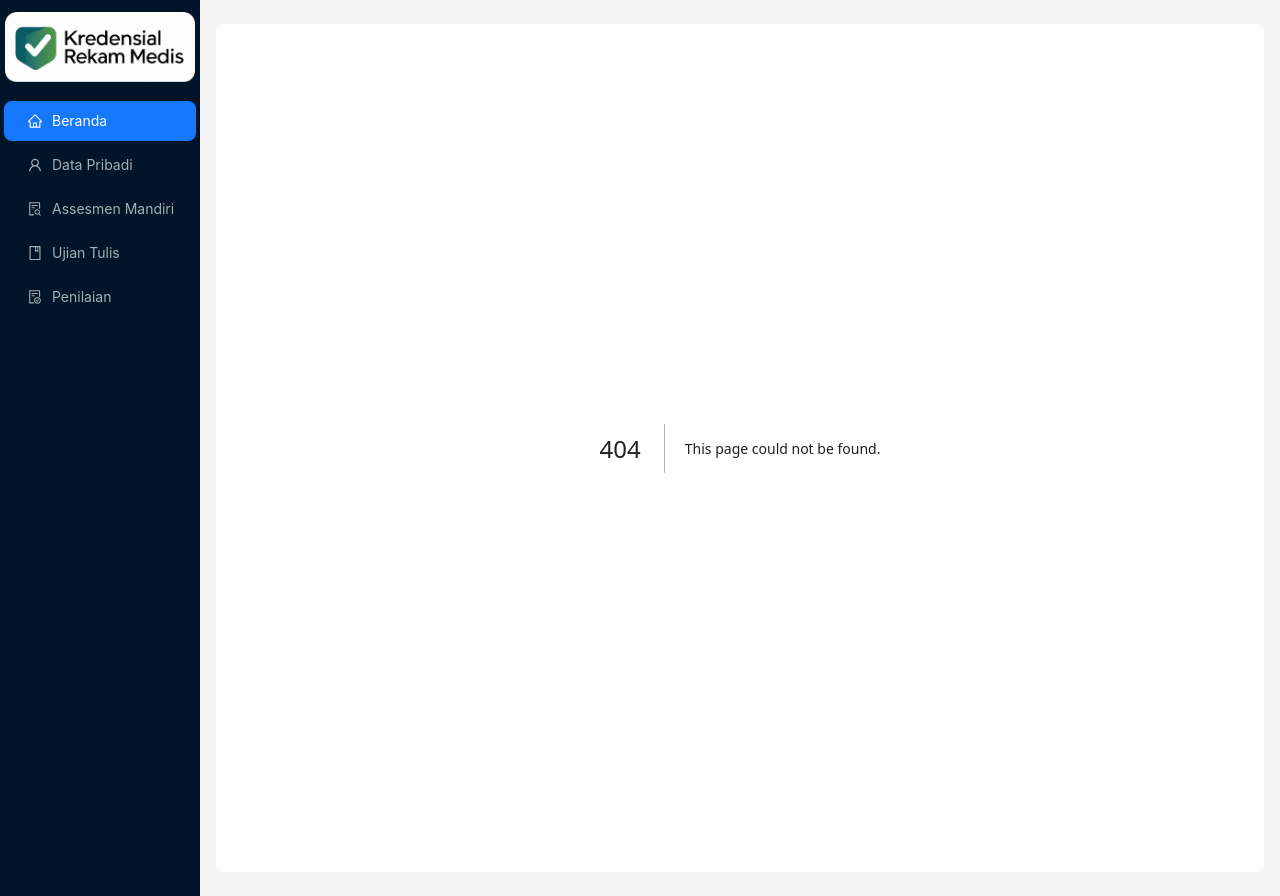
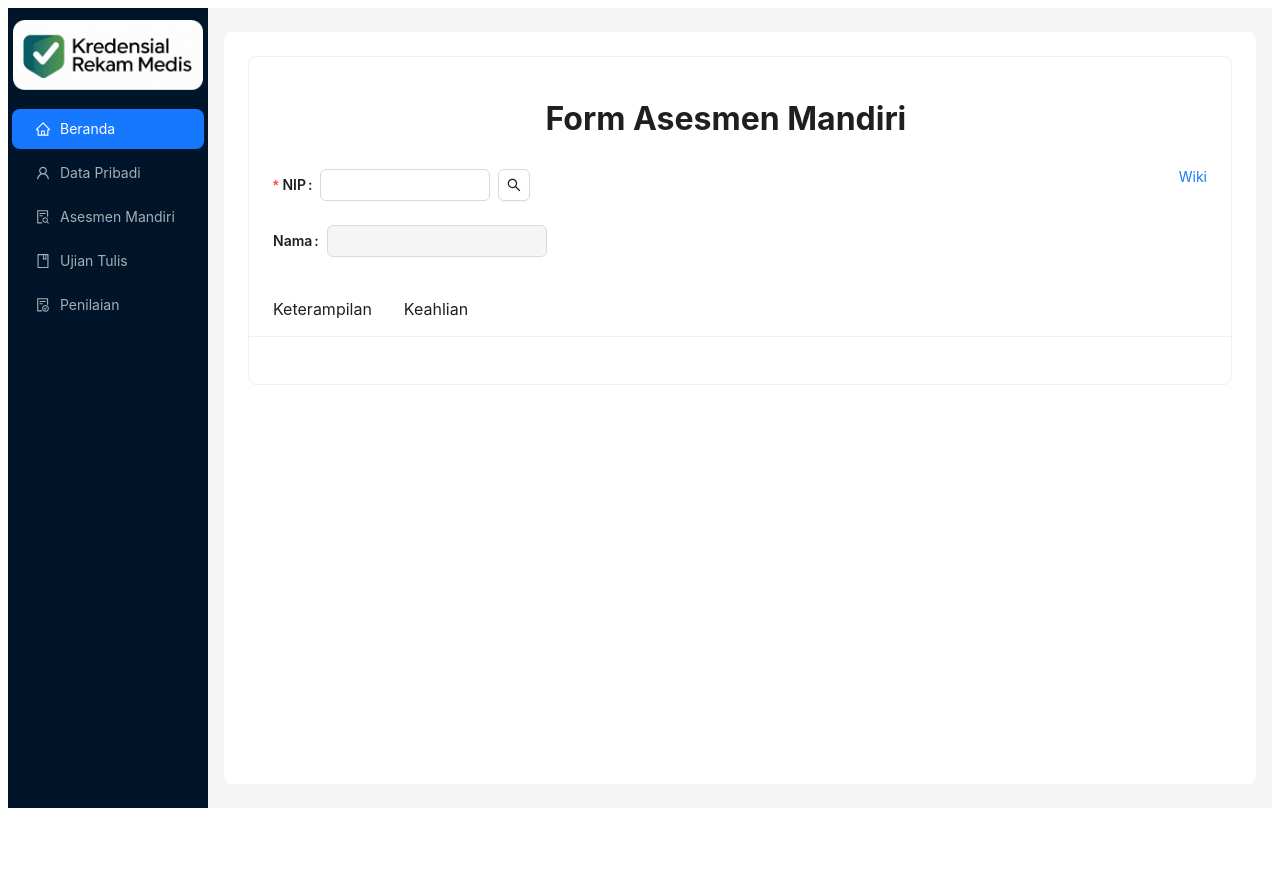
Before and after one commit to rezzabang/input-kredensial, a Next.js app: page /asesmen-mandiri in a window 1280 px wide. Before the commit this address had no page. After the commit the page ends 816 px from the top, so only its background shows below. Built offline with nearby package versions, Linux system fonts and the light colour scheme; what @ant-design/nextjs-registry would draw is missing.

Commit message:
Add asesmen mandiri page, add table to choose competency, fetch name data

```diff
--- /dev/null
+++ b/src/app/asesmen-mandiri/page.tsx
@@ -0,0 +1,86 @@
+'use client';
+import React, { useState } from 'react';
+import { Card, Input, Form } from 'antd';
+import TabelKeterampilan from '../component/TabelKeterampilan';
+import TabelKeahlian from '../component/TabelKeahlian';
+import CariDataNama from '../component/CariDataNama';
+
+const tabList = [
+  {
+    key: 'Keterampilan',
+    tab: 'Keterampilan',
+  },
+  {
+    key: 'Keahlian',
+    tab: 'Keahlian',
+  },
+];
+
+const contentList: Record<string, React.ReactNode> = {
+  Keterampilan: <TabelKeterampilan />,
+  Keahlian: <TabelKeahlian />,
+};
+
+const SelfAssesment: React.FC = () => {
+  const [form] = Form.useForm();
+  const [activeTabKey1, setActiveTabKey1] = useState<string>('tab1');
+
+  const onTab1Change = (key: string) => {
+    setActiveTabKey1(key);
+  };
+
+  return (
+    <>
+      <Card
+        style={{ width: '100%' }}
+        title={
+          <div>
+            <h1 style={{ marginBottom: 24, textAlign: 'center' }}>Form Asesmen Mandiri</h1>
+            <div style={{ fontSize: 14 }}>
+              <Form
+                form={form}
+              >
+                <Form.Item
+                  label="NIP"
+                  name="nip"
+                  rules={[
+                    { required: true, message: 'NIP mohon untuk diisi!' },
+                    { pattern: /^\S+$/, message: 'NIP tidak boleh mengandung spasi!' },
+                  ]}
+                >
+                  <div style={{ display: 'flex', alignItems: 'center', gap: '8px' }}>
+                    <Input
+                      size="middle"
+                      style={{ width: 170, borderRadius: 6 }} // ✅ Limit width here
+                      onPressEnter={(e) => e.preventDefault()}
+                    />
+                    <CariDataNama form={form} />
+                  </div>
+                </Form.Item>
+
+                <Form.Item
+                  label="Nama"
+                  name="nama"
+                >
+                  <Input
+                    size="middle"
+                    disabled
+                    style={{ width: 220, borderRadius: 6 }} // ✅ Limit width here too
+                  />
+                </Form.Item>
+              </Form>
+            </div>
+          </div>
+        }
+        extra={<a href="#">Wiki</a>}
+        tabList={tabList}
+        activeTabKey={activeTabKey1}
+        onTabChange={onTab1Change}
+      >
+        {contentList[activeTabKey1]}
+      </Card>
+    </>
+  );
+};
+
+export default SelfAssesment;
--- /dev/null
+++ b/src/app/component/CariDataNama.tsx
@@ -0,0 +1,48 @@
+'use client';
+
+import { Button, message } from 'antd';
+import { SearchOutlined } from '@ant-design/icons';
+import { useState } from 'react';
+
+export default function CariDataNama({ form }: { form: any }) {
+  const [loading, setLoading] = useState(false);
+
+  const handleSearch = async () => {
+    const nip = form.getFieldValue('nip');
+    if (!nip) {
+      message.warning('Masukkan NIP terlebih dahulu.');
+      return;
+    }
+
+    setLoading(true);
+
+    try {
+      const res = await fetch(`/api/data/${nip}`);
+      const result = await res.json();
+
+      if (result.success) {
+        const { nip, nama } = result.data;
+
+        form.setFieldsValue({ nip, nama }); // ✅ Fill NIP and Nama into form
+        message.success('Data ditemukan!');
+      } else {
+        form.resetFields(['nama']); // Clear nama
+        message.warning(result.message || 'Data tidak ditemukan!');
+      }
+    } catch (err) {
+      console.error(err);
+      message.error('Terjadi kesalahan saat mengambil data!');
+    } finally {
+      setLoading(false);
+    }
+  };
+
+  return (
+    <Button
+      type="default"
+      icon={<SearchOutlined />}
+      onClick={handleSearch}
+      loading={loading}
+    />
+  );
+}
--- a/src/app/component/DataPribadi.tsx
+++ b/src/app/component/DataPribadi.tsx
@@ -1,6 +1,6 @@
 'use client';
 import React, { useEffect, useState } from 'react';
-import { Form, Input, DatePicker, Select, Card } from 'antd';
+import { Form, Input, DatePicker, Select } from 'antd';
 import CariDataAll from './CariDataAll';
 
 
--- /dev/null
+++ b/src/app/component/TabelKeahlian.tsx
@@ -0,0 +1,88 @@
+'use client';
+
+import React, { useState } from 'react';
+import { Table, Select, Button } from 'antd';
+import type { TableProps } from 'antd';
+
+interface DataTypes {
+  key: string;
+  kuk: string;
+  desc: string;
+  asesmen?: string;
+}
+
+const App: React.FC = () => {
+  const [innerData, setInnerData] = useState<DataTypes[]>([
+    { key: '1', kuk: 'Q123456', desc: 'Mampu mengelola arsip' },
+    { key: '2', kuk: 'Q234567', desc: 'Menguasai prosedur pengkodean' },
+    { key: '3', kuk: 'Q123456', desc: 'Mampu mengelola arsip' },
+    { key: '4', kuk: 'Q234567', desc: 'Menguasai prosedur pengkodean' },
+    { key: '5', kuk: 'Q123456', desc: 'Mampu mengelola arsip' },
+    { key: '6', kuk: 'Q234567', desc: 'Menguasai prosedur pengkodean' },
+    { key: '7', kuk: 'Q123456', desc: 'Mampu mengelola arsip' },
+    { key: '8', kuk: 'Q234567', desc: 'Menguasai prosedur pengkodean' },
+  ]);
+
+  const handleAsesmenChange = (value: string, key: string) => {
+    const updatedData = innerData.map((item) =>
+      item.key === key ? { ...item, asesmen: value } : item
+    );
+    setInnerData(updatedData);
+    console.log(`Changed to "${value}" for KUK: ${key}`);
+  };
+
+  const columns: TableProps<DataTypes>['columns'] = [
+    {
+      title: 'Kode Kompetensi',
+      dataIndex: 'kuk',
+      render: (text: string) => <a>{text}</a>,
+    },
+    {
+      title: 'Deskripsi Kompetensi',
+      dataIndex: 'desc',
+    },
+    {
+      title: 'Asesmen Mandiri',
+      dataIndex: 'asesmen',
+      render: (_, record) => (
+        <Select
+          value={record.asesmen || undefined}
+          placeholder="Pilih"
+          style={{ width: 160 }}
+          options={[
+            { value: 'Dengan Supervisi', label: 'Dengan Supervisi' },
+            { value: 'Kompeten', label: 'Kompeten' },
+          ]}
+          onChange={(value) => handleAsesmenChange(value, record.key)}
+        />
+      ),
+    },
+  ];
+
+  const rowSelection: TableProps<DataTypes>['rowSelection'] = {
+    type: 'checkbox',
+    onChange: (selectedRowKeys, selectedRows) => {
+      console.log('Selected inner table:', selectedRowKeys, selectedRows);
+    },
+  };
+
+  return (
+    <>
+      <Table
+        columns={columns}
+        dataSource={innerData}
+        rowSelection={rowSelection}
+        footer={() => '*) Pilih minimal 3 kompetensi'}
+        pagination={false}
+        size="small"
+      />
+      <div style={{ textAlign: 'center', marginTop: 24 }}>
+        <Button type="primary">
+          Simpan Hasil Asesmen Mandiri
+        </Button>
+      </div>
+    </>
+  );
+};
+
+export default App;
--- /dev/null
+++ b/src/app/component/TabelKeterampilan.tsx
@@ -0,0 +1,109 @@
+'use client';
+
+import { Table, Select, Button } from 'antd';
+import type { TableProps } from 'antd';
+import React from 'react';
+
+interface DataType {
+  key: string;
+  name: string;
+}
+interface DataTypes {
+  key: string;
+  kuk: string;
+  desc: string;
+  asesmen?: string;
+}
+
+const columns: TableProps<DataType>['columns'] = [
+  {
+    title: 'Kategori Kompetensi',
+    dataIndex: 'name',
+  },
+];
+
+const data: DataType[] = [
+  { key: '1', name: 'Arsip' },
+  { key: '2', name: 'Koding' },
+  { key: '3', name: 'Pelaporan' },
+  { key: '4', name: 'Pendaftaran' },
+  { key: '5', name: 'Pelepasan Informasi' },
+];
+
+const App: React.FC = () => {
+  return (
+    <>
+      <Table
+        bordered={false}
+        loading={false}
+        size="large"
+        columns={columns}
+        dataSource={data}
+        footer={() => '*) Pilih minimal 3 kompetensi'}
+        expandable={{
+          expandedRowRender: () => {
+            const innerColumns: TableProps<DataTypes>['columns'] = [
+              {
+                title: 'Kode Kompetensi',
+                dataIndex: 'kuk',
+                render: (text) => <a>{text}</a>,
+              },
+              {
+                title: 'Deskripsi Kompetensi',
+                dataIndex: 'desc',
+              },
+              {
+                title: 'Asesmen Mandiri',
+                dataIndex: 'asesmen',
+                render: (_, record) => (
+                  <Select
+                    defaultValue="Pilih"
+                    style={{ width: 160 }}
+                    options={[
+                      { value: 'Dengan Supervisi', label: 'Dengan Supervisi' },
+                      { value: 'Kompeten', label: 'Kompeten' },
+                    ]}
+                    onChange={(value) => {
+                      console.log(`Changed to "${value}" for KUK: ${record.kuk}`);
+                    }}
+                  />
+                ),
+              },
+            ];
+
+            const innerData: DataTypes[] = [
+              { key: '1', kuk: 'Q123456', desc: 'Mampu mengelola arsip' },
+              { key: '2', kuk: 'Q234567', desc: 'Menguasai prosedur pengkodean' },
+            ];
+
+            const rowSelection: TableProps<DataTypes>['rowSelection'] = {
+              type: 'checkbox',
+              onChange: (selectedRowKeys, selectedRows) => {
+                console.log('Selected inner table:', selectedRowKeys, selectedRows);
+              },
+            };
+
+            return (
+              <Table
+                columns={innerColumns}
+                dataSource={innerData}
+                rowSelection={rowSelection}
+                pagination={false}
+                size="small"
+              />
+            );
+          },
+        }}
+        rowSelection={undefined}
+        pagination={false}
+      />
+      <div style={{ textAlign: 'center', marginTop: 24 }}>
+        <Button type="primary">
+          Simpan Hasil Asesmen Mandiri
+        </Button>
+      </div>
+    </>
+  );
+};
+
+export default App;
--- a/src/app/globals.css
+++ b/src/app/globals.css
@@ -33,3 +33,11 @@ body {
 .anticon {
   font-size: 30px;
 }
+.table-kompetensi-keterampilan .ant-form-item {
+  margin-inline-end: 16px !important;
+  margin-bottom: 8px !important;
+}
+.table-kompetensi-keahlian .ant-form-item {
+  margin-inline-end: 16px !important;
+  margin-bottom: 8px !important;
+}
--- a/src/app/layout.tsx
+++ b/src/app/layout.tsx
@@ -95,7 +95,7 @@ const RootLayout = ({ children }: React.PropsWithChildren) => {
                   {
                     key: '3',
                     icon: <FileSearchOutlined />,
-                    label: <Link href="/assesmen-mandiri">Assesmen Mandiri</Link>,
+                    label: <Link href="/asesmen-mandiri">Asesmen Mandiri</Link>,
                   },
                   {
                     key: '4',
```
